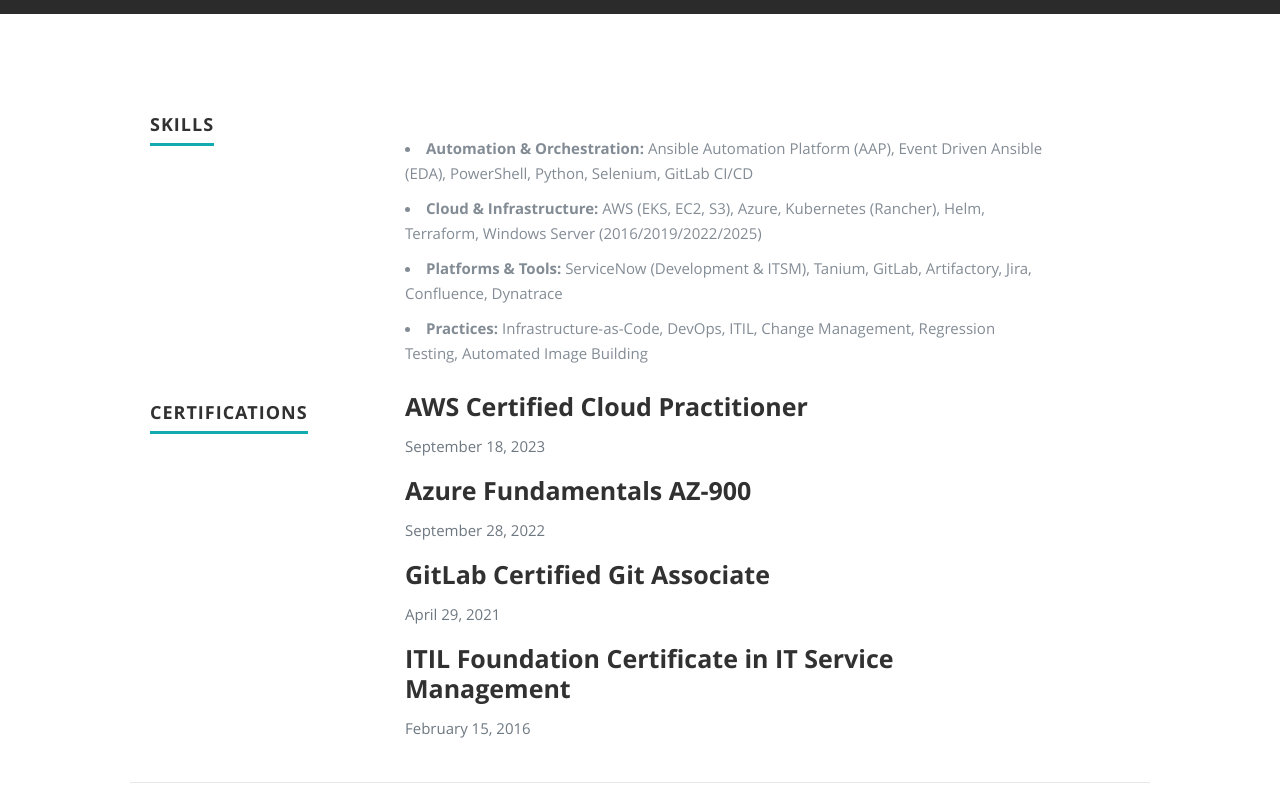
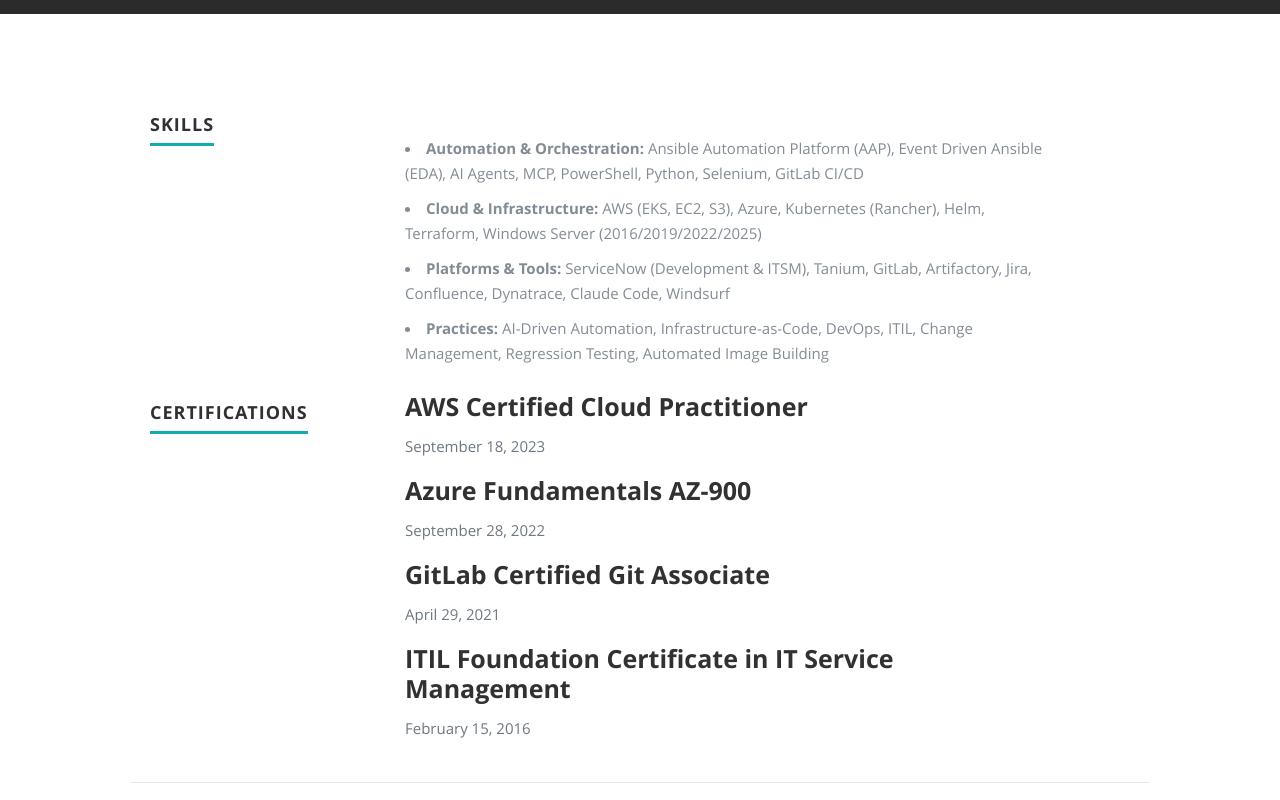
Before and after one commit to drumforgod82/azure-resume, a plain HTML site: page frontend/index.html in a window 1280 px wide. Shown: the part 1440-2240 px from the top of the page. Drawn offline with nearby package versions, Linux system fonts and the light colour scheme; no server answers.

Commit message:
Update index.html

```diff
--- a/frontend/index.html
+++ b/frontend/index.html
@@ -116,10 +116,10 @@
          <div class="nine columns main-col">
 
             <p>
-               <li><strong>Automation & Orchestration:</strong> Ansible Automation Platform (AAP), Event Driven Ansible (EDA), PowerShell, Python, Selenium, GitLab CI/CD</li>
+               <li><strong>Automation & Orchestration:</strong> Ansible Automation Platform (AAP), Event Driven Ansible (EDA), AI Agents, MCP, PowerShell, Python, Selenium, GitLab CI/CD</li>
                <li><strong>Cloud & Infrastructure:</strong> AWS (EKS, EC2, S3), Azure, Kubernetes (Rancher), Helm, Terraform, Windows Server (2016/2019/2022/2025)</li>
-               <li><strong>Platforms & Tools:</strong> ServiceNow (Development & ITSM), Tanium, GitLab, Artifactory, Jira, Confluence, Dynatrace</li>
-               <li><strong>Practices:</strong> Infrastructure-as-Code, DevOps, ITIL, Change Management, Regression Testing, Automated Image Building</li>
+               <li><strong>Platforms & Tools:</strong> ServiceNow (Development & ITSM), Tanium, GitLab, Artifactory, Jira, Confluence, Dynatrace, Claude Code, Windsurf</li>
+               <li><strong>Practices:</strong> AI-Driven Automation, Infrastructure-as-Code, DevOps, ITIL, Change Management, Regression Testing, Automated Image Building</li>
             </p>
 
          </div> <!-- main-col end -->
@@ -212,6 +212,7 @@
                      <li><strong>AAP Windows Server Pioneer:</strong> Led the adoption of Ansible Automation Platform for the Windows Server team. Stood up the environment, developed playbooks, and trained the team to become self-sufficient with automation</li>
                      <li><strong>Automated Server Provisioning:</strong> Collaborated on creating standardized Windows Server images for AWS and Azure, enabling fully automated server provisioning across cloud environments</li>
                      <li><strong>Tanium Nessus Agent Deployment:</strong> Built and deployed a Nessus Agent package through Tanium with scheduled automated deployments aligned to Windows Server patching groups, ensuring continuous security compliance</li>
+                     <li><strong>AI Agent & MCP Server Development:</strong> Architected a suite of MCP (Model Context Protocol) tool servers in Python, integrating 11+ enterprise platforms into an AI-driven automation framework. Enabled AI subagents to autonomously execute cross-platform workflows — from creating ServiceNow change requests to querying Tanium endpoints to managing GitLab pipelines — reducing manual context-switching and accelerating team productivity</li>
                      <li><strong>Event Driven Ansible & ServiceNow Integration (Current):</strong> Developing the ServiceNow integration for Event Driven Ansible (EDA) 2.6, enabling real-time event-driven automation triggered by ServiceNow workflows</li>
                      <li>Involved in an Agile/Scrum environment with daily standups, working across development, testing, deployment, and infrastructure teams</li>
                      <li>Manage and configure Windows Server 2016, Server 2019, Server 2022, and Server 2025</li>
```
